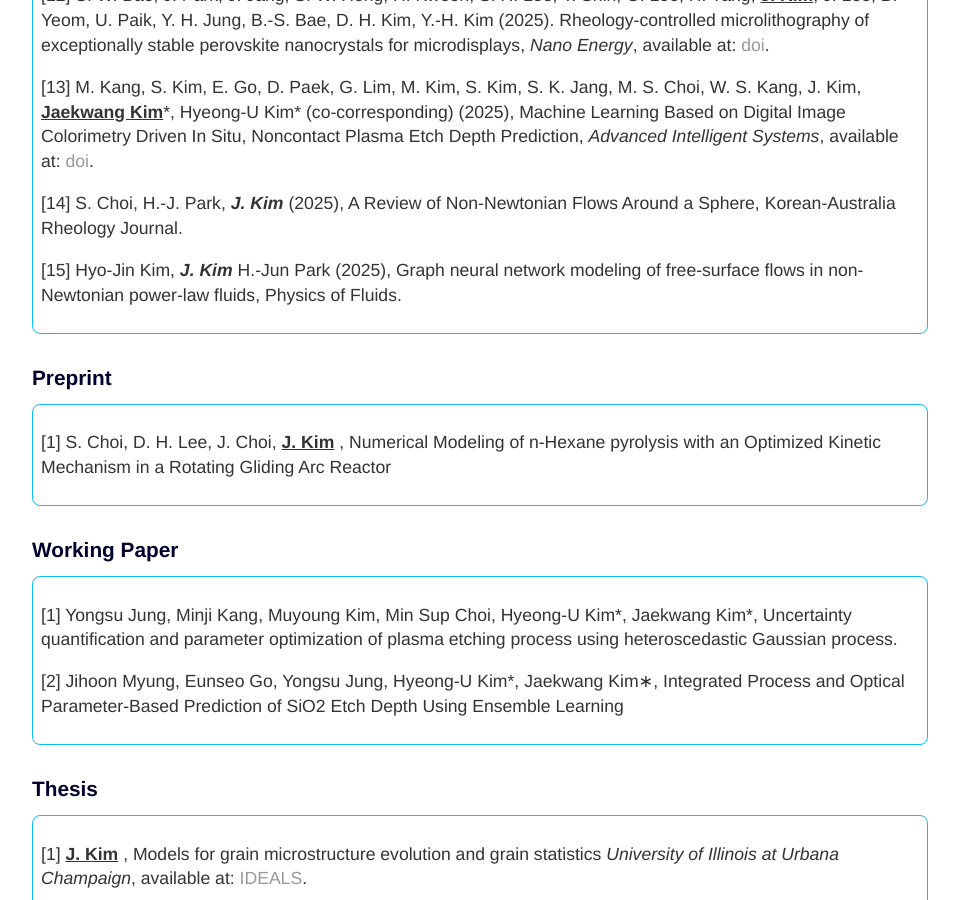
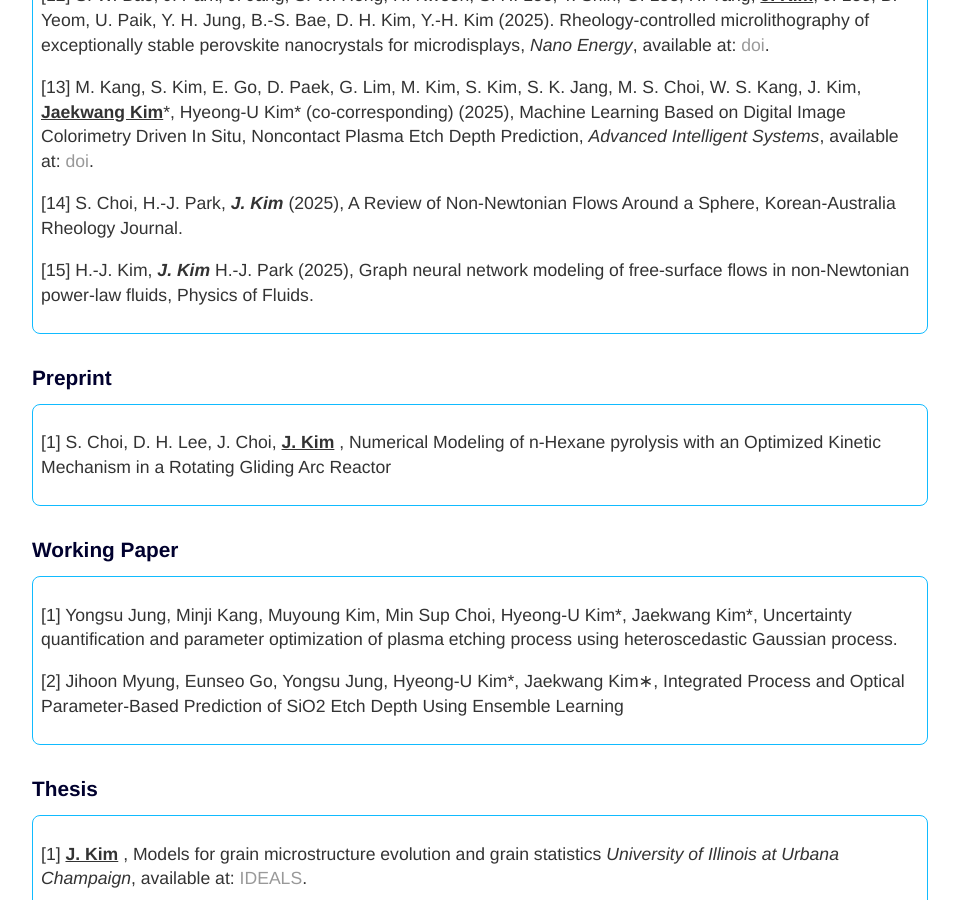
Before and after one commit to jaekwangjk/jaekwangjk.github.io, a Jekyll site: the page built from publication.html, in a window 1280 px wide and 900 px high, scrolled down 1074 px. Shown: the whole window, without its empty margins (160-1119 px from the left). Built offline with Jekyll 4.4.1, drawn with Linux system fonts in a browser that asks for light colours.

Commit message:
Update publication.html

```diff
--- a/publication.html
+++ b/publication.html
@@ -101,7 +101,7 @@ title: Jaekwang Kim
 	</p>
 
 	<p>
-	[15] Hyo-Jin Kim, <strong><em>J. Kim </em></strong> H.-Jun Park (2025), Graph neural network modeling of free-surface flows in non-Newtonian power-law fluids,
+	[15] H.-J. Kim,<strong><em> J. Kim</em></strong> H.-J. Park (2025), Graph neural network modeling of free-surface flows in non-Newtonian power-law fluids,
 		Physics of Fluids.
 	</p>
 
```
